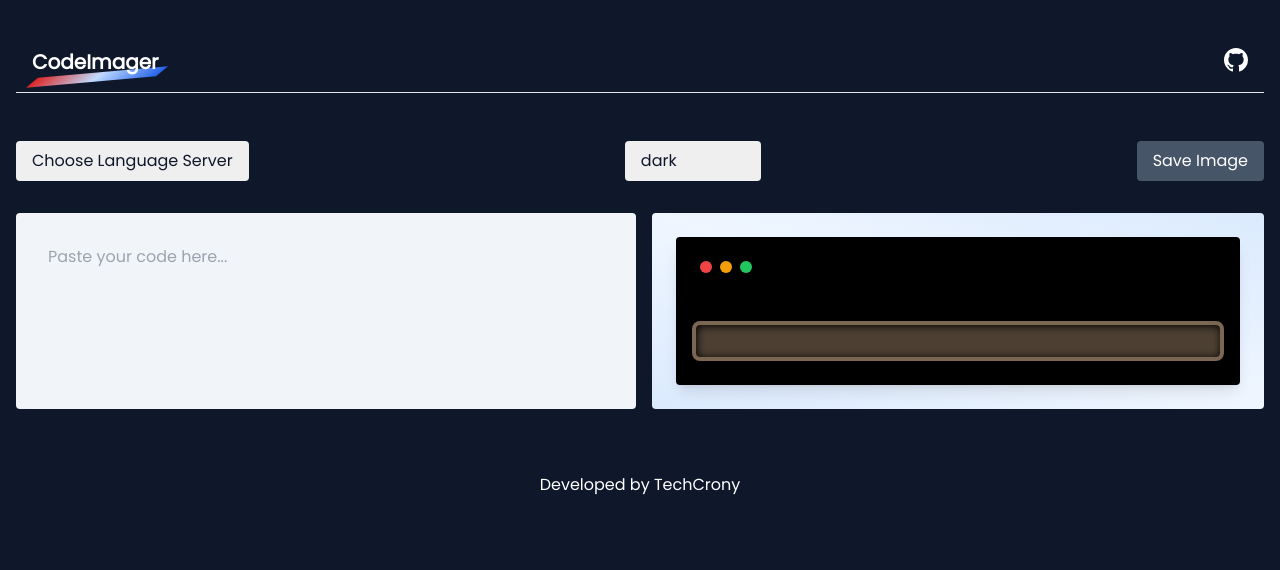
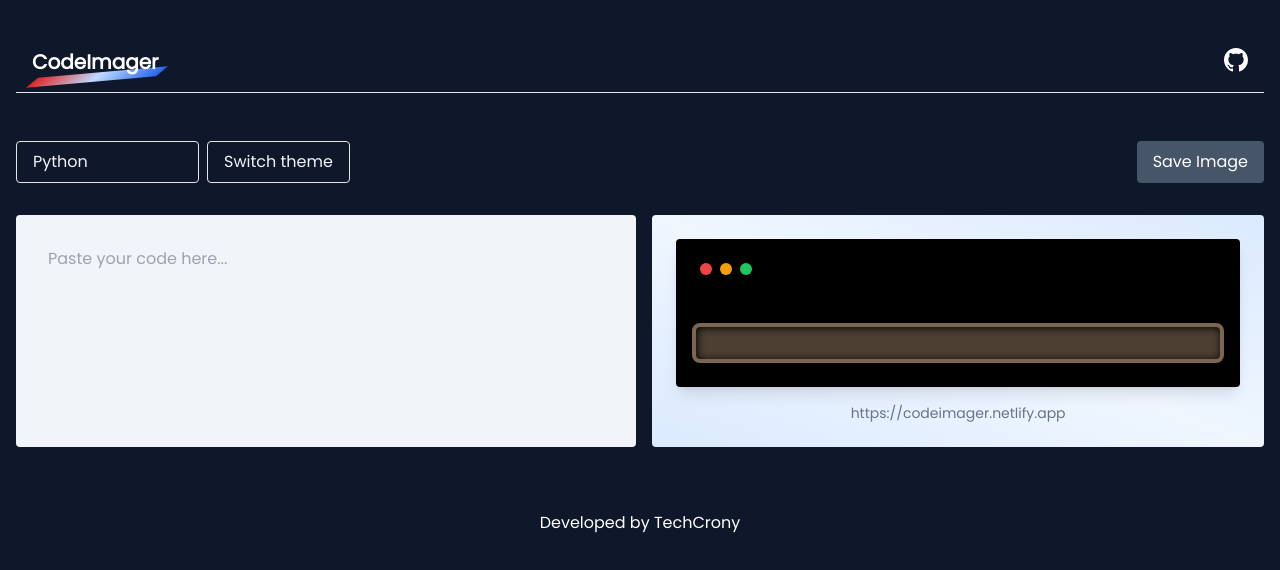
Before and after one commit to ercodr/codeimager, a React (Vite) app: page / in a window 1280 px wide. Shown: the top 570 px of the page. Built offline with nearby package versions, Linux system fonts and the light colour scheme.

Commit message:
Add files via upload

```diff
--- a/src/components/Main.jsx
+++ b/src/components/Main.jsx
@@ -45,16 +45,17 @@
 		vscDarkPlus,
 		twilight,
 	];
+	const toImage = useRef(null);
+
 	const [langServer, setLangServer] = useState("python");
 	const [code, setCode] = useState("");
+	const [width, setWidth] = useState(null);
 	const [theme, setTheme] = useState(themes[0]);
 	const inputRef = useRef(null);
 
 	useEffect(() => {
 		console.log(langServer);
 	}, [langServer]);
-
-	const toImage = useRef(null);
 
 	const onSaveClick = () => {
 		if (code === "") {
@@ -73,37 +74,60 @@
 			});
 	};
 
-	useEffect(() => {
-		// Reset height - important to shrink on delete
-		inputRef.current.style.height = "inherit";
-		// Set height
-		inputRef.current.style.height = `${inputRef.current.scrollHeight}px`;
-	}, [code]);
-
 	return (
 		<main className="container mx-auto my-8 space-y-8">
 			<section className="flex justify-between flex-col gap-4 sm:flex-row p-4 lg:p-0">
+				<div className="flex gap-2">
 					<select
-					defaultValue={"default"}
+						defaultValue={"python"}
 						onChange={(e) => {
 							setLangServer(() => e.target.value);
 						}}
-					className="text-slate-900 outline-none px-4 py-2 rounded appearance-none"
+						className="text-slate-100 bg-slate-900 border select-none outline-none px-4 py-2 rounded appearance-none
+						scrollbar-thin scrollbar-thumb-blue-600"
 					>
 						<option
 							value={"default"}
 							disabled
 						>
-						Choose Language Server
+							Language Support
 						</option>
 						<option value="python">Python</option>
 						<option value="javascript">JavaScript</option>
+						<option value="typescript">TypeScript</option>
 						<option value="HTML">HTML</option>
+						<option value="django">Django</option>
+						<option value="json">JSON</option>
+						<option value="xml">XML</option>
+						<option value="sql">SQL</option>
+						<option value="scss">SCSS</option>
+						<option value="css">CSS</option>
+						<option value="php">PHP</option>
+						<option value="lua">Lua</option>
+						<option value="livescript">LiveScript</option>
+						<option value="markdown">Markdown</option>
+						<option value="perl">Perl</option>
+						<option value="ruby">Ruby</option>
+						<option value="java">Java</option>
+						<option value="c">C</option>
+						<option value="r">R</option>
+						<option value="c#">C#</option>
+						<option value="go">Go</option>
+						<option value="rust">Rust</option>
+						<option value="swift">Swift</option>
+						<option value="kotlin">Kotlin</option>
 					</select>
 					<select
+						defaultValue={"default"}
 						onChange={(e) => setTheme(themes[e.target.value])}
-					className="appearance-none rounded px-4 text-slate-900 outline-none"
+						className="appearance-none rounded px-4 text-slate-100 bg-slate-900 border select-none outline-none cursor-pointer"
 					>
+						<option
+							value={"default"}
+							disabled
+						>
+							Switch theme
+						</option>
 						{themesStr.map((item, index) => (
 							<option
 								key={item}
@@ -113,6 +137,7 @@
 							</option>
 						))}
 					</select>
+				</div>
 				<button
 					onClick={onSaveClick}
 					className={`px-4 py-2 rounded select-none ${
@@ -123,12 +148,17 @@
 				</button>
 			</section>
 
-			<section className="text-slate-900 flex gap-4 flex-col p-4 lg:p-0 lg:flex-row">
+			<section
+				className={`text-slate-900 flex gap-4 ${
+					width > 738 && "lg:flex-col"
+				} flex-col p-4 lg:p-0 lg:flex-row scrollbar-thin scrollbar-thumb-blue-600`}
+			>
 				<textarea
-					ref={inputRef}
+					// ref={inputRef}
 					placeholder="Paste your code here..."
 					onChange={(e) => {
 						setCode(() => e.target.value);
+						setWidth(toImage.current.offsetWidth);
 					}}
 					className="w-full appearance-none resize-none bg-slate-100 rounded outline-none p-8 scrollbar-thin"
 				></textarea>
@@ -151,6 +181,9 @@
 							</SyntaxHighlighter>
 						</div>
 					</div>
+					<p className="text-slate-500 text-center mt-4 text-sm">
+						https://codeimager.netlify.app
+					</p>
 				</div>
 			</section>
 		</main>
```
Lines whose indentation alone changed are shown as unchanged.
